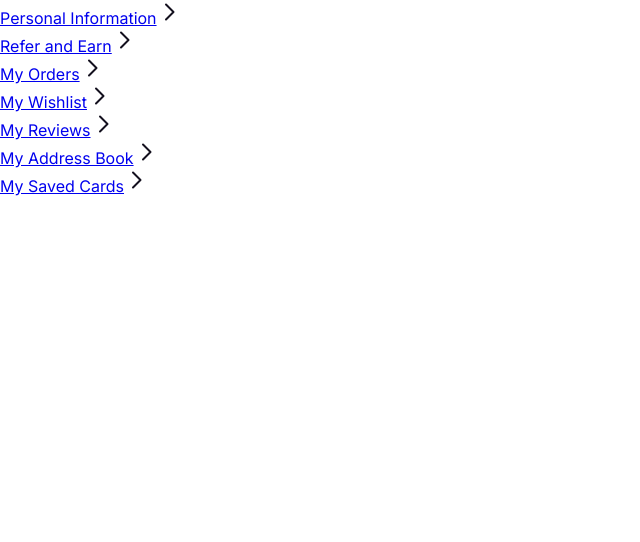
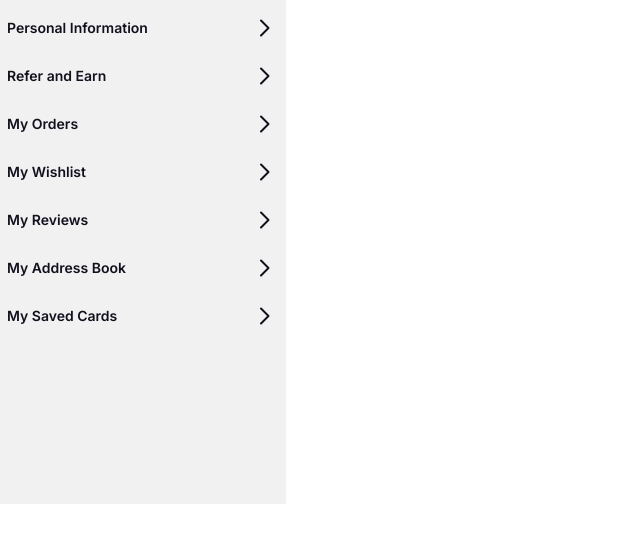
Before and after one commit to Gabriel-Lassen/E-Commerce-CodeVerse, a React (Vite) app in the folder codeverse/: page /profile in a window 1280 px wide. Shown: the top 542 px of the page, without its empty margins (0-640 px from the left). Built offline with nearby package versions, Linux system fonts and the light colour scheme.

Commit message:
styles: Apply page styling

```diff
--- a/codeverse/src/components/SideBar-Profile/index.jsx
+++ b/codeverse/src/components/SideBar-Profile/index.jsx
@@ -1,56 +1,61 @@
-import { Link } from "react-router-dom";
+import { Link, useLocation } from "react-router-dom";
+
+import styles from "./styles.module.scss";
 
 const SideBarProfile = () => {
+
+    const location = useLocation();
+
   return (
     <div>
-        <nav>
+        <nav className={styles.sideBar}>
             <ul>
-                <Link to={'/about/'}>
-                    <li>
+                <Link className={styles.Link} to={'/about/'}>
+                    <li className={location.pathname === '/profile/personalinformation' ? styles.active : ''}>
                     Personal Information
-                    <Icon color='var(--Dark)' label="Personal Information" />
+                    <Icon color={location.pathname === "/profile/personalinformation" ? 'var(--Primary)' : 'var(--Dark)'} label="Personal Information" />
                     </li>
                 </Link>
 
-                <Link to={'/about/'}>
-                    <li>
+                <Link className={styles.Link} to={'/about/'}>
+                    <li className={location.pathname === '/profile/referandearn' ? styles.active : ''}>
                     Refer and Earn
-                    <Icon color='var(--Dark)' label="Refer and Earn"/>
+                    <Icon color={location.pathname === "/profile/referandearn" ? 'var(--Primary)' : 'var(--Dark)'} label="Refer and Earn"/>
                     </li>
                 </Link>
 
-                <Link to={'/about/'}>
-                    <li>
+                <Link className={styles.Link} to={'/about/'}>
+                    <li className={location.pathname === '/profile/myorders' ? styles.active : ''}>
                     My Orders
-                    <Icon color='var(--Dark)' label="My Orders"/>
+                    <Icon color={location.pathname === "/profile/myorders" ? 'var(--Primary)' : 'var(--Dark)'} label="My Orders"/>
                     </li>
                 </Link>
 
-                <Link to={'/about/'}>
-                    <li>
+                <Link className={styles.Link} to={'/about/'}>
+                    <li className={location.pathname === '/profile/mywishlist' ? styles.active : ''}>
                     My Wishlist
-                    <Icon color='var(--Dark)' label="My Wishlist"/>
+                    <Icon color={location.pathname === "/profile/mywishlist" ? 'var(--Primary)' : 'var(--Dark)'} label="My Wishlist"/>
                     </li>
                 </Link>
 
-                <Link to={'/about/'}>
-                    <li>
+                <Link className={styles.Link} to={'/about/'}>
+                    <li className={location.pathname === '/profile/myreviews' ? styles.active : ''}>
                     My Reviews
-                    <Icon color="var(--Dark)" label="My Reviews"/>
+                    <Icon color={location.pathname === "/profile/myreviews" ? 'var(--Primary)' : 'var(--Dark)'} label="My Reviews"/>
                     </li>
                 </Link>
 
-                <Link to={'/about/'}>
-                    <li>
+                <Link className={styles.Link} to={'/about/'}>
+                    <li className={location.pathname === '/profile/myaddressbook' ? styles.active : ''}>
                     My Address Book
-                    <Icon color='var(--Dark)' label="My Address Book"/>
+                    <Icon color={location.pathname === "/profile/myaddressbook" ? 'var(--Primary)' : 'var(--Dark)'} label="My Address Book"/>
                     </li>
                 </Link>
 
-                <Link to={'/about/'}>
-                    <li>
+                <Link className={styles.Link} to={'/about/'}>
+                    <li className={location.pathname === '/profile/mysavedcards' ? styles.active : ''}>
                     My Saved Cards
-                    <Icon color='var(--Dark)' label="My Saved Cards"/>
+                    <Icon color={location.pathname === "/profile/mysavedcards" ? 'var(--Primary)' : 'var(--Dark)'} label="My Saved Cards"/>
                     </li>
                 </Link>
             </ul>
--- a/codeverse/src/components/SideBar-Profile/styles.module.scss
+++ b/codeverse/src/components/SideBar-Profile/styles.module.scss
@@ -0,0 +1,38 @@
+.sideBar{
+    width: 286px;
+    height: 504px;
+    display: flex;
+    flex-direction: column;
+    background-color: var(--Grey);
+
+
+    ul{
+        display: flex;
+        flex-direction: column;
+        padding: 16px 7px;
+        align-items: flex-start;
+        gap: 24px;
+
+        li{
+            width: 269px;
+            display: flex;
+            color: var(--Dark);
+            font-size: 14px;
+            font-style: normal;
+            font-weight: 600;
+            line-height: 16px;
+            align-items: center;
+            justify-content: space-between;
+        }
+        .active{
+            color: var(--Primary);
+        }
+    }
+
+
+    .Link{
+        text-decoration: none;
+    }
+
+
+}
```
